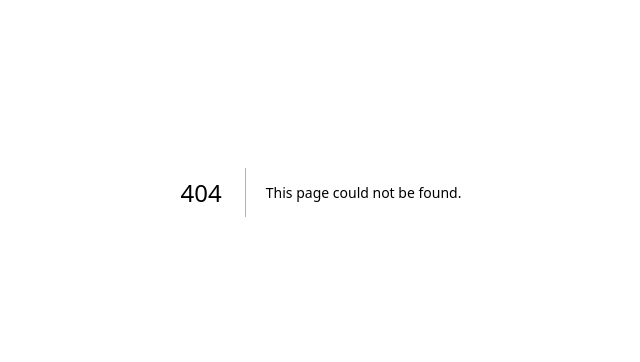
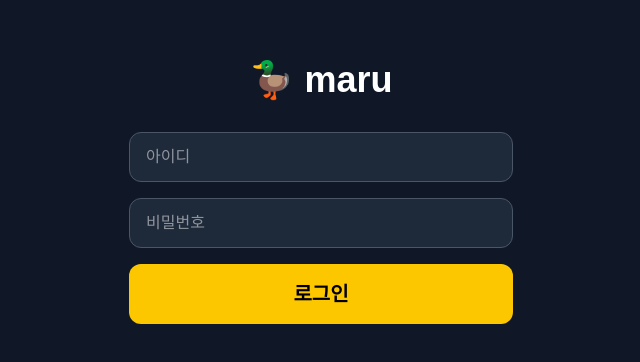
Before and after one commit to hwanhee123/maru-web, a Next.js app: page /login in a window 1280 px wide. Before the commit this address had no page. Shown: the part 208-570 px from the top of the page, without its empty margins (319-959 px from the left). Built offline with nearby package versions, Linux system fonts and the light colour scheme.

Commit message:
feat: add login page and JWT authentication

```diff
--- /dev/null
+++ b/app/api/auth/login/route.ts
@@ -0,0 +1,32 @@
+import { NextRequest, NextResponse } from 'next/server'
+import jwt from 'jsonwebtoken'
+import bcryptjs from 'bcryptjs'
+
+const JWT_SECRET = process.env.JWT_SECRET!
+const ADMIN_USERNAME = process.env.ADMIN_USERNAME!
+const ADMIN_PASSWORD_HASH = bcryptjs.hashSync(process.env.ADMIN_PASSWORD!, 10)
+
+export async function POST(req: NextRequest) {
+  const { username, password } = await req.json()
+
+  if (username !== ADMIN_USERNAME) {
+    return NextResponse.json({ error: '아이디 또는 비밀번호가 틀렸습니다.' }, { status: 401 })
+  }
+
+  const valid = bcryptjs.compareSync(password, ADMIN_PASSWORD_HASH)
+  if (!valid) {
+    return NextResponse.json({ error: '아이디 또는 비밀번호가 틀렸습니다.' }, { status: 401 })
+  }
+
+  const token = jwt.sign(
+    {
+      username,
+      mqttUsername: process.env.MQTT_USERNAME,
+      mqttPassword: process.env.MQTT_PASSWORD,
+    },
+    JWT_SECRET,
+    { expiresIn: '7d' }
+  )
+
+  return NextResponse.json({ token })
+}
--- /dev/null
+++ b/app/login/page.tsx
@@ -0,0 +1,65 @@
+'use client'
+
+import { useState } from 'react'
+import { useRouter } from 'next/navigation'
+
+export default function LoginPage() {
+  const router = useRouter()
+  const [username, setUsername] = useState('')
+  const [password, setPassword] = useState('')
+  const [error, setError] = useState('')
+  const [loading, setLoading] = useState(false)
+
+  const handleLogin = async () => {
+    setLoading(true)
+    setError('')
+
+    const res = await fetch('/api/auth/login', {
+      method: 'POST',
+      headers: { 'Content-Type': 'application/json' },
+      body: JSON.stringify({ username, password }),
+    })
+
+    const data = await res.json()
+
+    if (res.ok) {
+      localStorage.setItem('maru-token', data.token)
+      router.push('/')
+    } else {
+      setError(data.error)
+    }
+    setLoading(false)
+  }
+
+  return (
+    <main className="min-h-screen bg-gray-900 flex flex-col items-center justify-center px-6">
+      <h1 className="text-4xl font-bold text-white mb-8">🦆 maru</h1>
+
+      <div className="w-full max-w-sm flex flex-col gap-4">
+        <input
+          type="text"
+          placeholder="아이디"
+          value={username}
+          onChange={(e) => setUsername(e.target.value)}
+          className="px-4 py-3 rounded-xl bg-gray-800 text-white border border-gray-600 focus:outline-none focus:border-yellow-400"
+        />
+        <input
+          type="password"
+          placeholder="비밀번호"
+          value={password}
+          onChange={(e) => setPassword(e.target.value)}
+          onKeyDown={(e) => e.key === 'Enter' && handleLogin()}
+          className="px-4 py-3 rounded-xl bg-gray-800 text-white border border-gray-600 focus:outline-none focus:border-yellow-400"
+        />
+        {error && <p className="text-red-400 text-sm">{error}</p>}
+        <button
+          onClick={handleLogin}
+          disabled={loading}
+          className="px-8 py-4 bg-yellow-400 text-black font-bold rounded-xl text-xl disabled:opacity-40 hover:bg-yellow-300 transition"
+        >
+          {loading ? '로그인 중...' : '로그인'}
+        </button>
+      </div>
+    </main>
+  )
+}
--- a/app/page.tsx
+++ b/app/page.tsx
@@ -1,30 +1,48 @@
 'use client'
 
 import { useEffect, useState } from 'react'
+import { useRouter } from 'next/navigation'
 import mqtt from 'mqtt'
 
 const BROKER_URL = 'ws://43.202.237.62:9001'
 const TOPIC_COMMAND = 'home/light/command'
 const TOPIC_STATUS = 'home/light/status'
 
-// MQTT 인증 정보
-const MQTT_USERNAME = 'maru'
-const MQTT_PASSWORD = 'maru1234'
+function parseJwt(token: string) {
+  try {
+    const base64 = token.split('.')[1].replace(/-/g, '+').replace(/_/g, '/')
+    return JSON.parse(atob(base64))
+  } catch {
+    return null
+  }
+}
 
 export default function Home() {
+  const router = useRouter()
   const [client, setClient] = useState<mqtt.MqttClient | null>(null)
   const [connected, setConnected] = useState(false)
   const [lightOn, setLightOn] = useState(false)
   const [brightness, setBrightness] = useState(255)
 
   useEffect(() => {
+    const token = localStorage.getItem('maru-token')
+    if (!token) {
+      router.push('/login')
+      return
+    }
+
+    const payload = parseJwt(token)
+    if (!payload) {
+      router.push('/login')
+      return
+    }
+
     const mqttClient = mqtt.connect(BROKER_URL, {
-      username: MQTT_USERNAME,
-      password: MQTT_PASSWORD,
+      username: payload.mqttUsername,
+      password: payload.mqttPassword,
     })
 
     mqttClient.on('connect', () => {
-      console.log('MQTT 연결 완료')
       setConnected(true)
       mqttClient.subscribe(TOPIC_STATUS)
     })
@@ -45,7 +63,7 @@ export default function Home() {
     mqttClient.on('disconnect', () => setConnected(false))
     setClient(mqttClient)
     return () => { mqttClient.end() }
-  }, [])
+  }, [router])
 
   const sendCommand = (action: string, value?: number) => {
     if (!client || !connected) return
@@ -66,9 +84,22 @@ export default function Home() {
     setLightOn(value > 0)
   }
 
+  const handleLogout = () => {
+    localStorage.removeItem('maru-token')
+    router.push('/login')
+  }
+
   return (
     <main className="min-h-screen bg-gray-900 flex flex-col items-center justify-center gap-8 px-6">
-      <h1 className="text-4xl font-bold text-white">maru 스마트홈</h1>
+      <div className="w-full max-w-sm flex justify-between items-center">
+        <h1 className="text-4xl font-bold text-white">maru 🦆</h1>
+        <button
+          onClick={handleLogout}
+          className="text-gray-400 hover:text-white text-sm transition"
+        >
+          로그아웃
+        </button>
+      </div>
 
       <div className="flex items-center gap-2">
         <div className={`w-3 h-3 rounded-full ${connected ? 'bg-green-400' : 'bg-red-400'}`} />
--- a/package.json
+++ b/package.json
@@ -8,6 +8,8 @@
     "start": "next start"
   },
   "dependencies": {
+    "bcryptjs": "^3.0.3",
+    "jsonwebtoken": "^9.0.3",
     "mqtt": "^5.15.0",
     "next": "16.1.7",
     "react": "19.2.3",
@@ -15,6 +17,8 @@
   },
   "devDependencies": {
     "@tailwindcss/postcss": "^4",
+    "@types/bcryptjs": "^2.4.6",
+    "@types/jsonwebtoken": "^9.0.10",
     "@types/node": "^20",
     "@types/react": "^19",
     "@types/react-dom": "^19",
```
Also changed, not shown: 1 other file (tests, documents, lock files or other folders).
